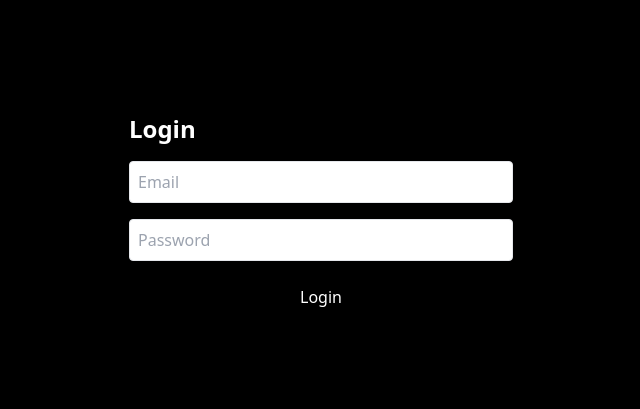
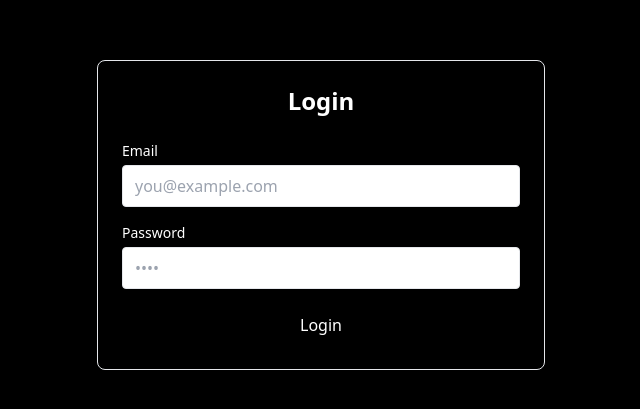
Before and after one commit to ebenezerezekiel247-cell/TheJosMusicHub, a Next.js app: page /login in a window 1280 px wide. Shown: the part 185-594 px from the top of the page, without its empty margins (319-959 px from the left). Built offline with nearby package versions, Linux system fonts and the light colour scheme; no server answers.

Commit message:
Update page.tsx

```diff
--- a/app/login/page.tsx
+++ b/app/login/page.tsx
@@ -1,8 +1,8 @@
 'use client'
 
 import { useState } from 'react'
-import { supabase } from '@/lib/supabase.client'
 import { useRouter } from 'next/navigation'
+import { createClient } from '@/lib/supabase/client'
 
 export default function LoginPage() {
   const [email, setEmail] = useState('')
@@ -10,6 +10,7 @@ export default function LoginPage() {
   const [loading, setLoading] = useState(false)
   const [error, setError] = useState<string | null>(null)
   const router = useRouter()
+  const supabase = createClient()
 
   const handleLogin = async (e: React.FormEvent) => {
     e.preventDefault()
@@ -23,38 +24,53 @@ export default function LoginPage() {
 
     if (error) {
       setError(error.message)
-    } else {
-      router.push('/dashboard') // change this to where you want to redirect
+      setLoading(false)
+      return
+    }
+
+    router.push('/dashboard')
     router.refresh()
   }
 
-    setLoading(false)
-  }
+  return (
+    <div className="flex min-h-screen items-center justify-center px-4">
+      <div className="w-full max-w-md space-y-6 rounded-lg border p-6">
+        <h1 className="text-2xl font-bold text-center">Login</h1>
 
-  return (
-    <div className="flex min-h-screen items-center justify-center">
-      <form onSubmit={handleLogin} className="w-full max-w-sm space-y-4">
-        <h1 className="text-2xl font-bold">Login</h1>
-
-        {error && <p className="text-red-500 text-sm">{error}</p>}
-
+        <form onSubmit={handleLogin} className="space-y-4">
+          <div>
+            <label htmlFor="email" className="block text-sm font-medium mb-1">
+              Email
+            </label>
             <input
+              id="email"
               type="email"
-          placeholder="Email"
               value={email}
               onChange={(e) => setEmail(e.target.value)}
               required
-          className="w-full rounded border p-2"
+              className="w-full rounded border px-3 py-2"
+              placeholder="you@example.com"
             />
+          </div>
 
+          <div>
+            <label htmlFor="password" className="block text-sm font-medium mb-1">
+              Password
+            </label>
             <input
+              id="password"
               type="password"
-          placeholder="Password"
               value={password}
               onChange={(e) => setPassword(e.target.value)}
               required
-          className="w-full rounded border p-2"
+              className="w-full rounded border px-3 py-2"
+              placeholder="••••"
             />
+          </div>
+
+          {error && (
+            <p className="text-sm text-red-500">{error}</p>
+          )}
 
           <button
             type="submit"
@@ -65,5 +81,6 @@ export default function LoginPage() {
           </button>
         </form>
       </div>
+    </div>
   )
 }
```
Lines whose indentation alone changed are shown as unchanged.
